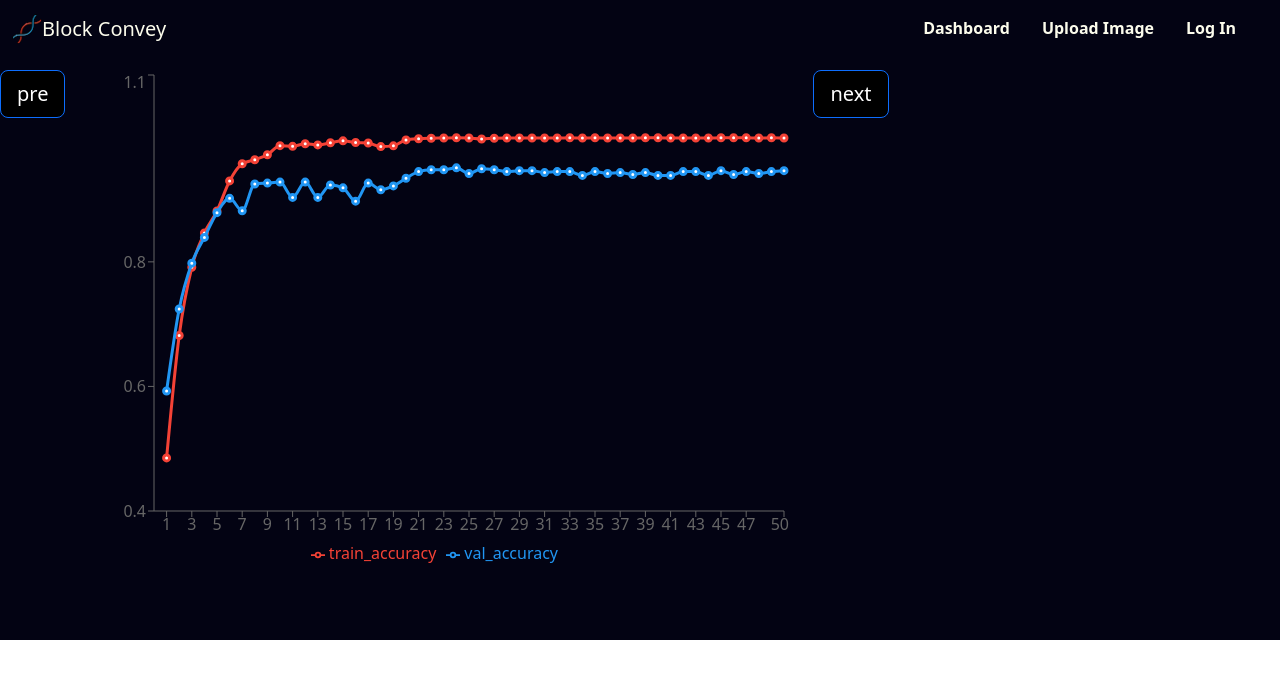
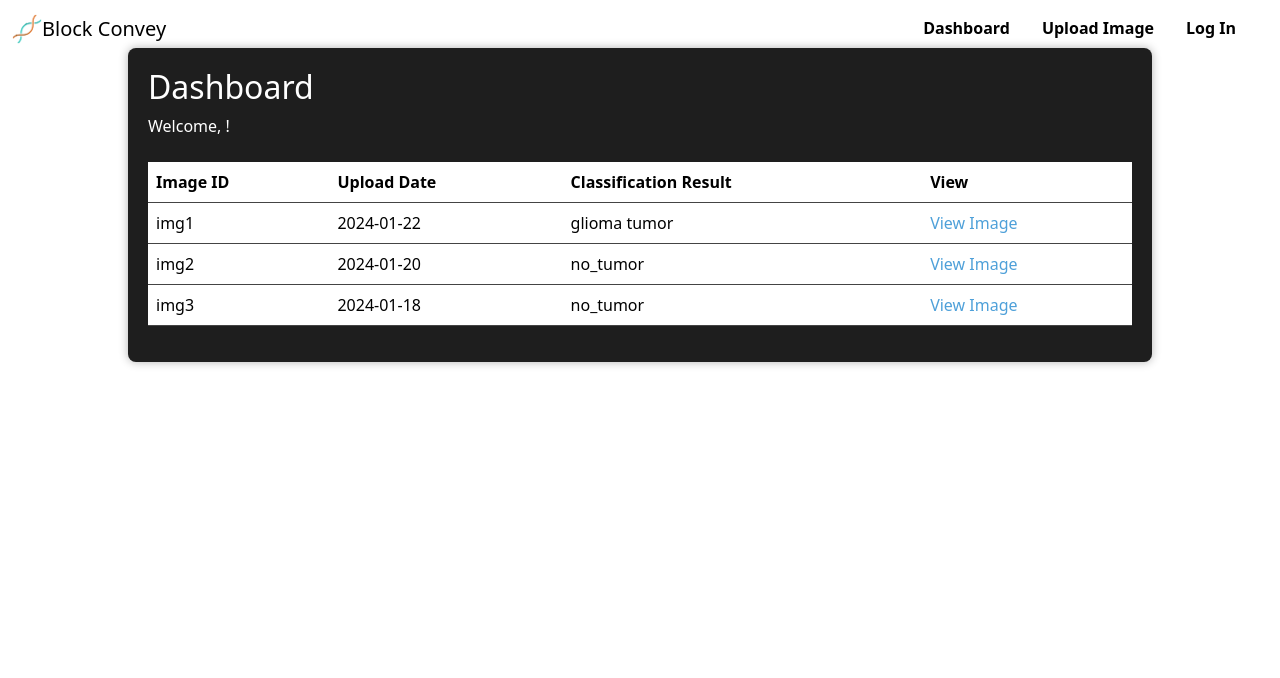
Before and after one commit to AggarwalJitesh/GCP-Frontend-repo, a React (Create React App) app: page /dashboard in a window 1280 px wide. Shown: the top 678 px of the page. Built offline with nearby package versions, Linux system fonts and the light colour scheme.

Commit message:
some css changes#2

```diff
--- a/src/App.js
+++ b/src/App.js
@@ -4,7 +4,6 @@ import Login from "./components/pages/Login";
 import Signin from "./components/pages/Signin";
 import About from "./components/pages/About";
 import Dashboard from "./components/pages/dashboard";
-import Example from "./components/pages/example";
 import { BrowserRouter, Route, Routes } from "react-router-dom";
 
 function App() {
--- a/src/components/pages/Signin.js
+++ b/src/components/pages/Signin.js
@@ -95,7 +95,7 @@ function Signin() {
             <Card className="shadow">
               <Card.Body>
                 <div className="mb-3 mt-md-4">
-                  <h2 className="fw-bold mb-2 text-uppercase ">Sign In</h2>
+                  <h2 className="fw-bold mb-2 text-uppercase ">Sign Up</h2>
                   <p className=" mb-5">
                     Join Us - Just your Email and a Strong Password
                   </p>
--- a/src/components/pages/dashboard.js
+++ b/src/components/pages/dashboard.js
@@ -1,17 +1,82 @@
-import Rechart from "../inc/rechart";
-import { Link} from "react-router-dom";
+// import Rechart from "../inc/rechart";
+// import { Link} from "react-router-dom";
+// import Navigation from "../inc/navigation";
+// function Dashboard() {
+//   return (
+//     <>
+//       <div class="banner1">
+//         <Navigation />
+//         <div class="d-flex justify-content-center">
+//           <Rechart />
+//         </div>
+//       </div>
+//     </>
+//   );
+// }
+
+// export default Dashboard;
+
 import Navigation from "../inc/navigation";
-function Dashboard() {
+import "../pagesCSS/DashboardCSS.css";
+import React from "react";
+import "bootstrap/dist/css/bootstrap.min.css";
+
+const Dashboard = ({ userName }) => {
+  const imageHistory = [
+    {
+      id: "img1",
+      uploadDate: "2024-01-22",
+      description: "glioma tumor",
+      url: "#",
+    },
+    {
+      id: "img2",
+      uploadDate: "2024-01-20",
+      description: "no_tumor",
+      url: "#",
+    },
+    {
+      id: "img3",
+      uploadDate: "2024-01-18",
+      description: "no_tumor",
+      url: "#",
+    },
+    // Add more demo items as needed
+  ];
+
   return (
-    <>
-      <div class="banner1">
+    <div className="dashcontainer mt-5">
+      <div className="mb-4">
+        <h2>Dashboard</h2>
         <Navigation />
-        <div class="d-flex justify-content-center">
-          <Rechart />
-        </div>
+        <p>Welcome, {userName}!</p>
       </div>
-    </>
+      <table className="table">
+        <thead>
+          <tr>
+            <th>Image ID</th>
+            <th>Upload Date</th>
+            <th>Classification Result</th>
+            <th>View</th>
+          </tr>
+        </thead>
+        <tbody>
+          {imageHistory.map((image, index) => (
+            <tr key={index}>
+              <td>{image.id}</td>
+              <td>{image.uploadDate}</td>
+              <td>{image.description}</td>
+              <td>
+                <a href={image.url} target="_blank" rel="noopener noreferrer">
+                  View Image
+                </a>
+              </td>
+            </tr>
+          ))}
+        </tbody>
+      </table>
+    </div>
   );
-}
+};
 
 export default Dashboard;
--- a/src/components/pages/example.js
+++ /dev/null
@@ -1,66 +0,0 @@
-import React, { useState } from "react";
-
-function UploadToBlockchain() {
-  const [progress, setProgress] = useState(0);
-  const [showUploadButton, setShowUploadButton] = useState(false);
-
-  const handleChange = () => {
-    // Simulate file upload (replace this with your actual upload logic)
-    simulateFileUpload();
-  };
-
-  const simulateFileUpload = () => {
-    let value = 0;
-    const interval = setInterval(() => {
-      if (value >= 100) {
-        clearInterval(interval);
-        setShowUploadButton(true);
-        return;
-      }
-
-      value += 5; // Simulated progress increment
-      setProgress(value);
-    }, 500); // Simulated upload interval (milliseconds)
-  };
-
-  const handleUploadToBlockchain = () => {
-    // Add your code to upload to the blockchain here
-    alert("Uploading to Blockchain...");
-  };
-
-  return (
-    <div>
-      <form className="fileUpload">
-        <input
-          type="file"
-          multiple
-          className="fileElem"
-          id="fileInput"
-          onChange={handleChange}
-        />
-
-
-        <label className="fileSelect" htmlFor="fileInput">
-          Upload File
-        </label>
-        <h4>Usage</h4>
-        <progress value={progress} max="100" id="uploadProgress"></progress>
-        <p>
-          <span id="progressText">{progress}%</span> of 100% (
-          <a href="#" className="upgrade">
-            Upgrade
-          </a>
-          )
-        </p>
-      </form>
-
-      {showUploadButton && (
-        <button id="uploadToBlockchain" onClick={handleUploadToBlockchain}>
-          Upload to Blockchain
-        </button>
-      )}
-    </div>
-  );
-}
-
-export default UploadToBlockchain;
--- /dev/null
+++ b/src/components/pagesCSS/DashboardCSS.css
@@ -0,0 +1,38 @@
+.dashcontainer {
+    background: #1e1e1e;
+    padding: 20px;
+    margin-top: 50px !important;
+    margin-left: auto; /* Centering the container */
+    margin-right: auto; /* Centering the container */
+    border-radius: 8px;
+    box-shadow: 0 0 10px rgba(0, 0, 0, 0.3);
+    width: 80%; /* Adjust the width as needed */
+}
+
+.dashcontainer h2, .dashcontainer p {
+    color: #ffffff;
+}
+
+.table {
+    margin-top: 20px;
+    color: #ddd;
+}
+
+.table th {
+    background-color: #2a2a2a;
+}
+
+.table td, .table th {
+    padding: 10px;
+    text-align: left;
+    border-bottom: 1px solid #444;
+}
+
+.table td a {
+    color: #4ea0d9;
+    text-decoration: none;
+}
+
+.table td a:hover {
+    text-decoration: underline;
+}
--- a/src/components/pagesCSS/loginCSS.css
+++ b/src/components/pagesCSS/loginCSS.css
@@ -1,3 +1,58 @@
+body {
+  font-family: 'Poppins', sans-serif;
+  line-height: 1.6;
+  color: #333;
+}
+.card-body{
+  background-color: #e4f2fc;
+  font-family: "Trebuchet MS", Helvetica, sans-serif
+}
+
+/*.fw-bold{
+  font-size: 30px;
+}*/
+
+.login-heading {
+  font-size: 40px;
+}
+.border {
+  display: none;
+}
+
+.shadow {
+  box-shadow: 0 4px 8px rgba(0, 0, 0, 0.1);
+}
+
+.col-lg-6 {
+  transition: color 0.3s ease;
+}
+
+.col-lg-6:hover {
+  color: #0f3c6d;
+}
+
 .btn {
-  background-color: black !important;
+  background-color: #1a364a !important;
+  color: #fff;
+  width: 100px;
+  text-align: center;
+  position: relative;
+  margin: 0 auto;
+  border: none;
+  border-radius: 5px;
+  padding: 10px 15px;
+  cursor: pointer;
+  transition: background-color 0.3s ease;
 }
+
+.btn:hover {
+  background-color: #0d1c2c !important;
+}
+
+.fw-bold{
+   text-align: center;
+}
+
+.mb-5{
+  text-align: center;
+}
```
